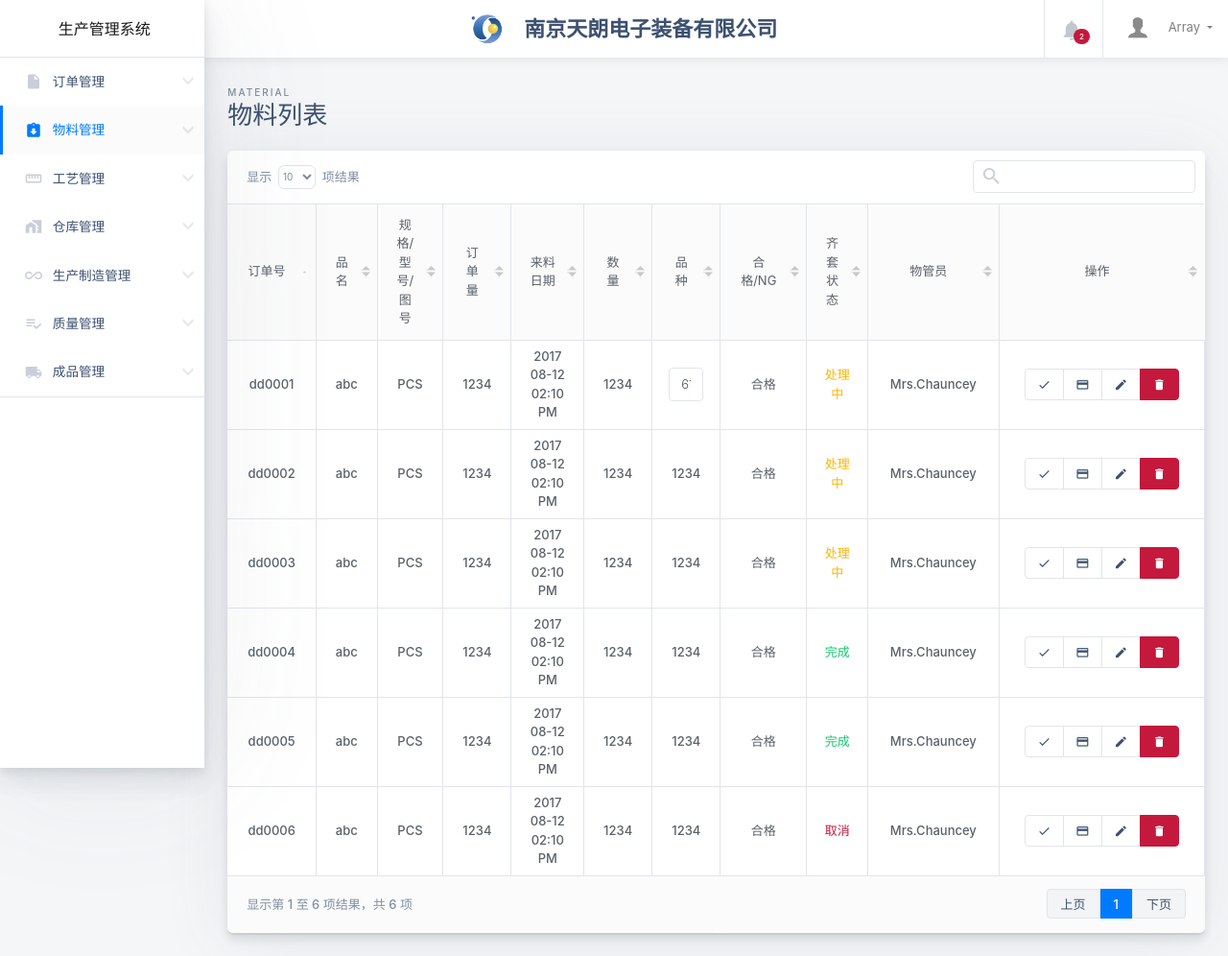
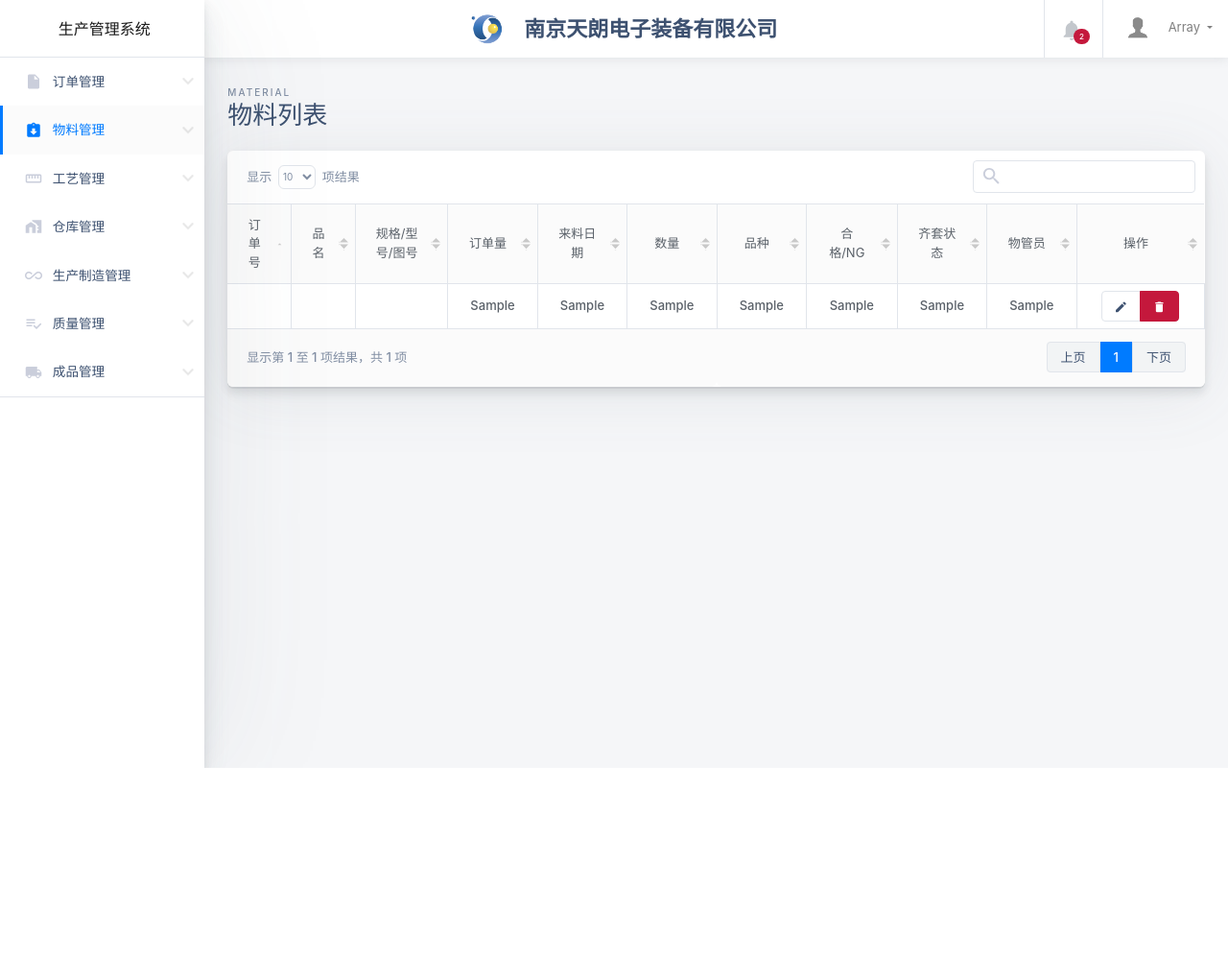
Before and after one commit to LeeHxx/tianlangsys, a PHP site: page /material.php in a window 1280 px wide. Shown: the whole page at 96% size. After the commit the page ends 800 px from the top, so only its background shows below. Run offline with PHP 8.4, Linux system fonts and the light colour scheme; a user stored in the database is signed in; data comes from the database, SQL or seed files in the repository; tables that the repository leaves empty or names only in its code hold one stand-in row (values such as "Sample post"); some libraries are stand-ins or nearby versions.

Commit message:
物料列表

```diff
--- a/material.php
+++ b/material.php
@@ -56,7 +56,7 @@ session_start();?>
 							</a>
 							<div class="dropdown-menu dropdown-menu-small">
 								<a class="dropdown-item active" href="material.php">物料列表</a>
-								<a class="dropdown-item " href="material-add.php">添加</a>
+								<a class="dropdown-item " href="material-search.php">添加</a>
 							</div>
 						</li>
 						<li class="nav-item dropdown">
@@ -198,192 +198,50 @@ session_start();?>
 							</tr>
 						</thead>
 						<tbody>
-							<tr>
-								<td>dd0001</td>
-								<td>abc</td>
-								<td>PCS</td>
-								<td>1234</td>
-								<td>2017 08-12 <span class="text-sm">02:10 PM</span>
-								</td>
-								<td>1234</td>
-								<td><input type="text" class="form-control" id="row-1-age" name="row-1-age" value="61"/></td>
-								<td>合格</td>
-								<td>
-									<span class="text-warning">处理中</span>
-								</td>
-								<td>Mrs.Chauncey</td>
-								<td>
-									<div class="btn-group btn-group-sm" role="group" aria-label="Table row actions">
-										<button type="button" class="btn btn-white">
-											<i class="material-icons">&#xE5CA;</i>
-										</button>
-										<button type="button" class="btn btn-white">
-											<i class="material-icons">&#xE870;</i>
-										</button>
-										<button type="button" class="btn btn-white">
-											<i class="material-icons">&#xE254;</i>
-										</button>
-										<button type="button" class="btn btn-danger">
-											<i class="material-icons">&#xE872;</i>
-										</button>
-									</div>
-								</td>
-							</tr>
-							<tr>
-								<td>dd0002</td>
-								<td>abc</td>
-								<td>PCS</td>
-								<td>1234</td>
-								<td>2017 08-12 <span class="text-sm">02:10 PM</span>
-								</td>
-								<td>1234</td>
-								<td>1234</td>
-								<td>合格</td>
-								<td>
-									<span class="text-warning">处理中</span>
-								</td>
-								<td>Mrs.Chauncey</td>
-								<td>
-									<div class="btn-group btn-group-sm" role="group" aria-label="Table row actions">
-										<button type="button" class="btn btn-white">
-											<i class="material-icons">&#xE5CA;</i>
-										</button>
-										<button type="button" class="btn btn-white">
-											<i class="material-icons">&#xE870;</i>
-										</button>
-										<button type="button" class="btn btn-white">
-											<i class="material-icons">&#xE254;</i>
-										</button>
-										<button type="button" class="btn btn-danger">
-											<i class="material-icons">&#xE872;</i>
-										</button>
-									</div>
-								</td>
-							</tr>
-							<tr>
-								<td>dd0003</td>
-								<td>abc</td>
-								<td>PCS</td>
-								<td>1234</td>
-								<td>2017 08-12 <span class="text-sm">02:10 PM</span>
-								</td>
-								<td>1234</td>
-								<td>1234</td>
-								<td>合格</td>
-								<td>
-									<span class="text-warning">处理中</span>
-								</td>
-								<td>Mrs.Chauncey</td>
-								<td>
-									<div class="btn-group btn-group-sm" role="group" aria-label="Table row actions">
-										<button type="button" class="btn btn-white">
-											<i class="material-icons">&#xE5CA;</i>
-										</button>
-										<button type="button" class="btn btn-white">
-											<i class="material-icons">&#xE870;</i>
-										</button>
-										<button type="button" class="btn btn-white">
-											<i class="material-icons">&#xE254;</i>
-										</button>
-										<button type="button" class="btn btn-danger">
-											<i class="material-icons">&#xE872;</i>
-										</button>
-									</div>
-								</td>
-							</tr>
-							<tr>
-								<td>dd0004</td>
-								<td>abc</td>
-								<td>PCS</td>
-								<td>1234</td>
-								<td>2017 08-12 <span class="text-sm">02:10 PM</span>
-								</td>
-								<td>1234</td>
-								<td>1234</td>
-								<td>合格</td>
-								<td>
-									<span class="text-success">完成</span>
-								</td>
-								<td>Mrs.Chauncey</td>
-								<td>
-									<div class="btn-group btn-group-sm" role="group" aria-label="Table row actions">
-										<button type="button" class="btn btn-white">
-											<i class="material-icons">&#xE5CA;</i>
-										</button>
-										<button type="button" class="btn btn-white">
-											<i class="material-icons">&#xE870;</i>
-										</button>
-										<button type="button" class="btn btn-white">
-											<i class="material-icons">&#xE254;</i>
-										</button>
-										<button type="button" class="btn btn-danger">
-											<i class="material-icons">&#xE872;</i>
-										</button>
-									</div>
-								</td>
-							</tr>
-							<tr>
-								<td>dd0005</td>
-								<td>abc</td>
-								<td>PCS</td>
-								<td>1234</td>
-								<td>2017 08-12 <span class="text-sm">02:10 PM</span>
-								</td>
-								<td>1234</td>
-								<td>1234</td>
-								<td>合格</td>
-								<td>
-									<span class="text-success">完成</span>
-								</td>
-								<td>Mrs.Chauncey</td>
-								<td>
-									<div class="btn-group btn-group-sm" role="group" aria-label="Table row actions">
-										<button type="button" class="btn btn-white">
-											<i class="material-icons">&#xE5CA;</i>
-										</button>
-										<button type="button" class="btn btn-white">
-											<i class="material-icons">&#xE870;</i>
-										</button>
-										<button type="button" class="btn btn-white">
-											<i class="material-icons">&#xE254;</i>
-										</button>
-										<button type="button" class="btn btn-danger">
-											<i class="material-icons">&#xE872;</i>
-										</button>
-									</div>
-								</td>
-							</tr>
-							<tr>
-								<td>dd0006</td>
-								<td>abc</td>
-								<td>PCS</td>
-								<td>1234</td>
-								<td>2017 08-12 <span class="text-sm">02:10 PM</span>
-								</td>
-								<td>1234</td>
-								<td>1234</td>
-								<td>合格</td>
-								<td>
-									<span class="text-danger">取消</span>
-								</td>
-								<td>Mrs.Chauncey</td>
-								<td>
-									<div class="btn-group btn-group-sm" role="group" aria-label="Table row actions">
-										<button type="button" class="btn btn-white">
-											<i class="material-icons">&#xE5CA;</i>
-										</button>
-										<button type="button" class="btn btn-white">
-											<i class="material-icons">&#xE870;</i>
-										</button>
-										<button type="button" class="btn btn-white">
-											<i class="material-icons">&#xE254;</i>
-										</button>
-										<button type="button" class="btn btn-danger">
-											<i class="material-icons">&#xE872;</i>
-										</button>
-									</div>
-								</td>
-							</tr>
+
+
+
+              <?php
+              require_once('conn.php');
+              $sql="select * from material left join orders on (material.order_id=orders.order_id)";
+              $result=mysqli_query($conn,$sql);
+              $loginNum=mysqli_num_rows($result);
+              if(!$result){
+                die('Could not connect:' .mysqli_error());
+              }
+              for($i=0; $i<$loginNum; $i++){
+                $row = mysqli_fetch_assoc($result);
+                echo "<tr>";
+                echo "<td>{$row['order_id']}</td>";
+                echo "<td>{$row['order_name']}</td>";
+                echo "<td>{$row['order_type']}</td>";
+                echo "<td>{$row['order_volume']}</td>";
+                echo "<td>{$row['material_come']}</td>";
+                echo "<td>{$row['material_volume']}</td>";
+                echo "<td>{$row['material_type']}</td>";
+                echo "<td>{$row['material_okng']}</td>";
+                echo "<td>{$row['material_kitting']}</td>";
+                echo "<td>{$row['material_admin']}</td>";
+                echo "<td>
+                <div class='btn-group btn-group-sm' role='group' aria-label='Table row actions'>
+                  <button type='button' class='btn btn-white'>
+                    <i class='material-icons'>&#xE254;</i>
+                  </button>
+                  <button type='button' class='btn btn-danger'>
+                    <i class='material-icons'>&#xE872;</i>
+                  </button>
+                </div>
+                </td>";
+                echo "</tr>";
+              }
+              mysqli_free_result($result);
+              mysqli_close($conn);
+              ?>
+
+
+
+
+
 
 						</tbody>
 					</table>
```
